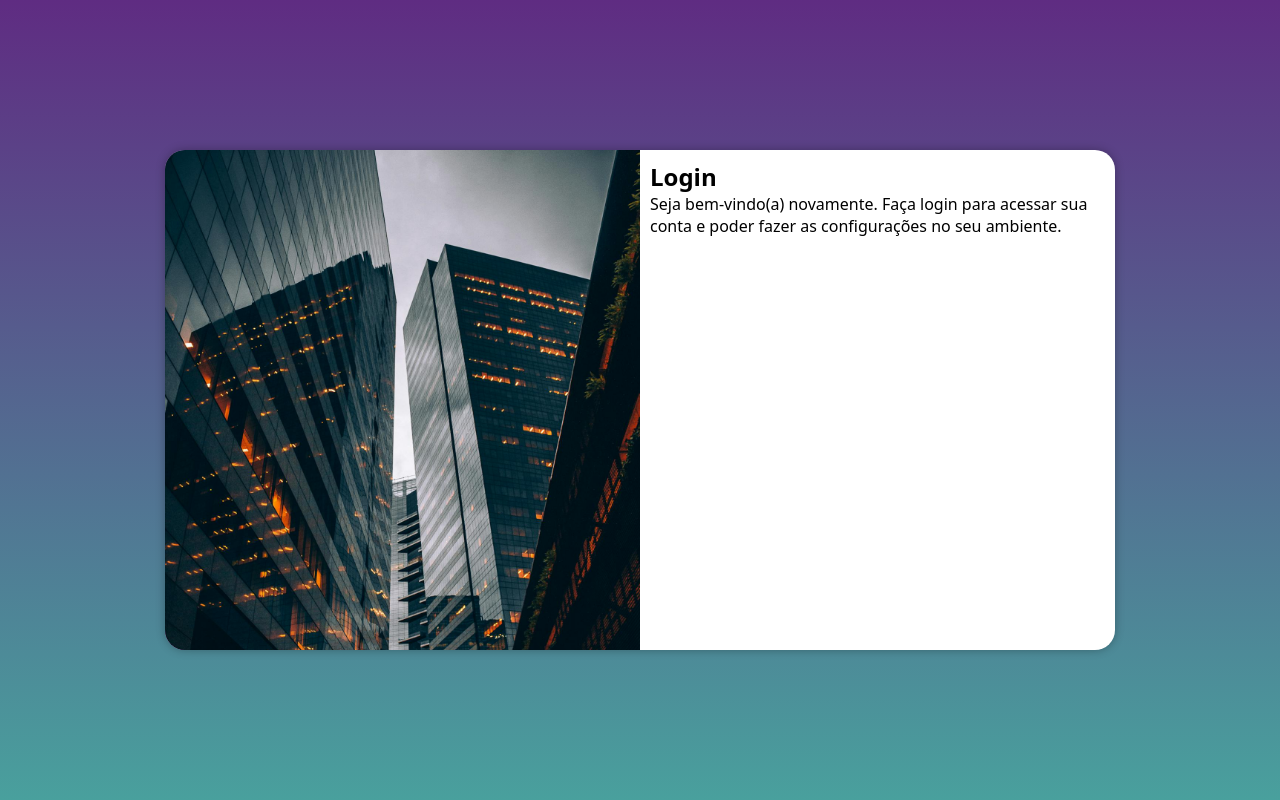
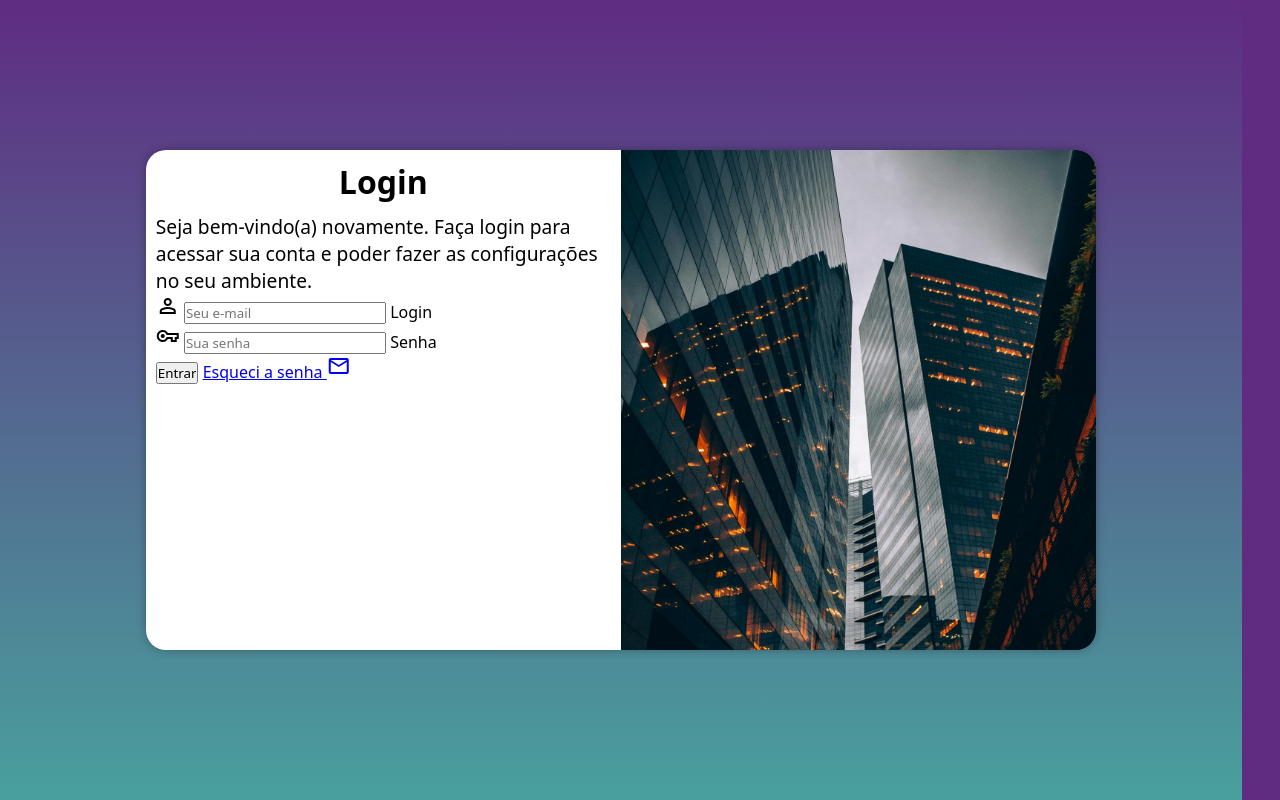
Before and after one commit to CaueHerison/projeto-login, a plain HTML site: page index.html in a window 1280 px wide. Drawn offline with nearby package versions, Linux system fonts and the light colour scheme.

Commit message:
atualização

```diff
--- a/estilos/responsivo.css
+++ b/estilos/responsivo.css
@@ -31,13 +31,21 @@
     }
 
     .imagem {
-        float: left;
+        float: right;
         width: 50%;
         height: 100%;
     }
 
     .form {
-        float: right;
+        float: left;
         width: 50%;
     }
+
+    .form > h1 {
+        font-size: 2em;
+    }
+
+    .form > p {
+        font-size: 1.2em;
+    }
 }
--- a/estilos/style.CSS
+++ b/estilos/style.CSS
@@ -15,11 +15,11 @@
 body, html {
     background-color: #5f2c82;
     height: 100vh;
-    width: 100vw;
+    width: 97vw;
 }
 
 main {
-    width: 100vw;
+    width: 97vw;
     height: 100vh;
     position: relative;
 }
@@ -54,3 +54,12 @@ main {
     display: block;
     padding: 10px;
 }
+
+.form > h1 {
+    text-align: center;
+    margin-bottom: 10px;
+}
+
+.form > p {
+    font-size: 0.8em;
+}
--- a/index.html
+++ b/index.html
@@ -5,6 +5,7 @@
     <meta name="viewport" content="width=device-width, initial-scale=1.0">
     <title>Login</title>
     <!-- CSS -->
+    <link href="https://fonts.googleapis.com/css2?family=Material+Symbols+Outlined" rel="stylesheet" />
      <link rel="stylesheet" href="estilos/style.CSS">
      <link rel="stylesheet" href="estilos/responsivo.css">
 </head>
@@ -17,8 +18,19 @@
             <div class="form">
                 <h1>Login</h1>
                 <p>Seja bem-vindo(a) novamente. Faça login para acessar sua conta e poder fazer as configurações no seu ambiente.</p>
-                <form action="" method="post" autocomplete="on">
-
+                <form action="login.php" method="post" autocomplete="on">
+                    <div class="campo">
+                        <span class="material-symbols-outlined">person</span>
+                        <input type="email" name="login" id="ilogin" placeholder="Seu e-mail" autocomplete="email" required>
+                         <label for="ilogin">Login</label>
+                    </div>
+                    <div class="campo">
+                        <span class="material-symbols-outlined">vpn_key</span>
+                        <input type="password" name="senha" id="isenha" placeholder="Sua senha" minlength="8" maxlength="20" autocomplete="current-password" required>
+                         <label for="isenha">Senha</label>
+                    </div>
+                    <input type="submit" value="Entrar">
+                    <a href="esqueci.html">Esqueci a senha <span class="material-symbols-outlined">mail</span></a>
                 </form>
             </div>
         </section>
```
